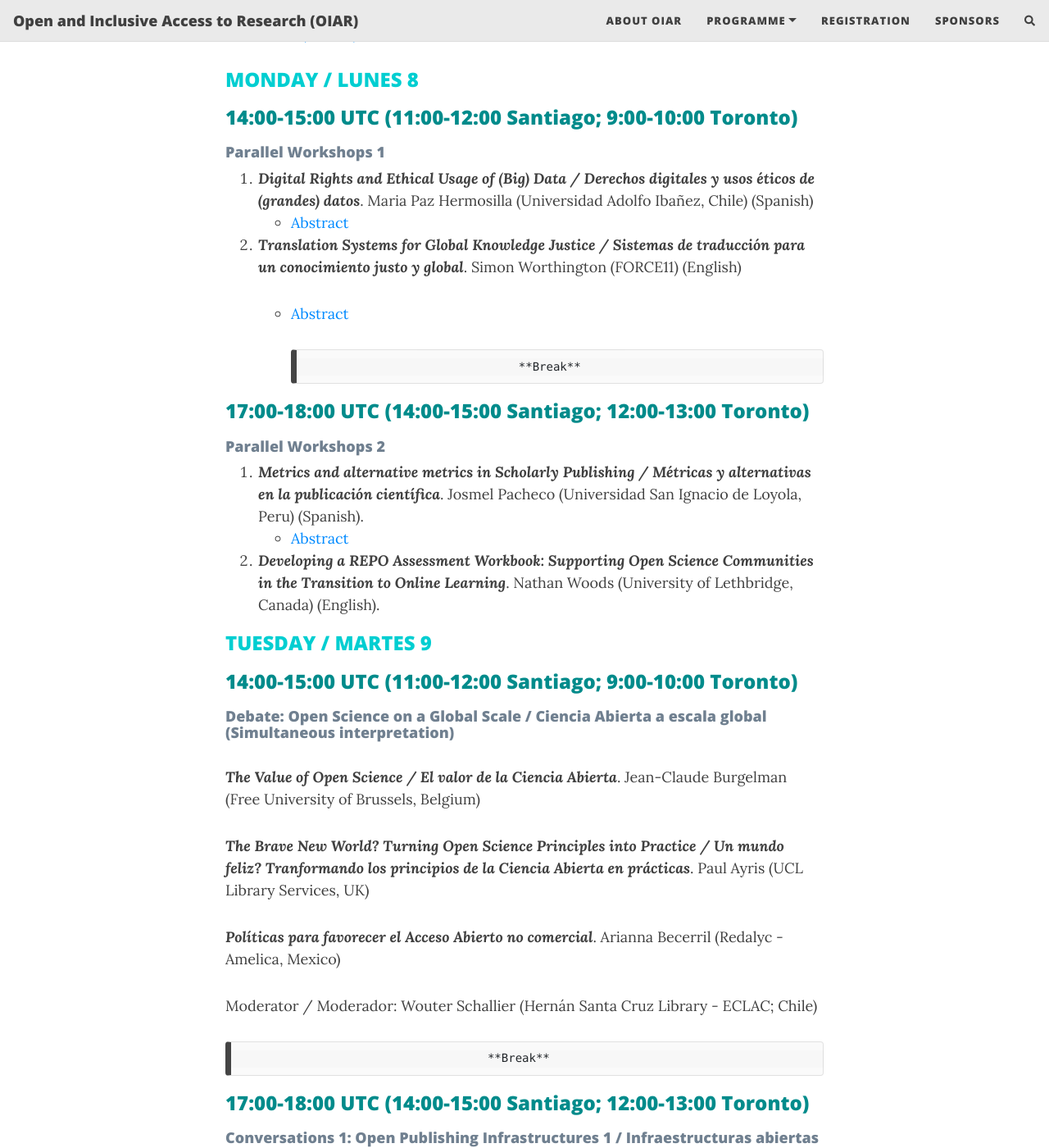
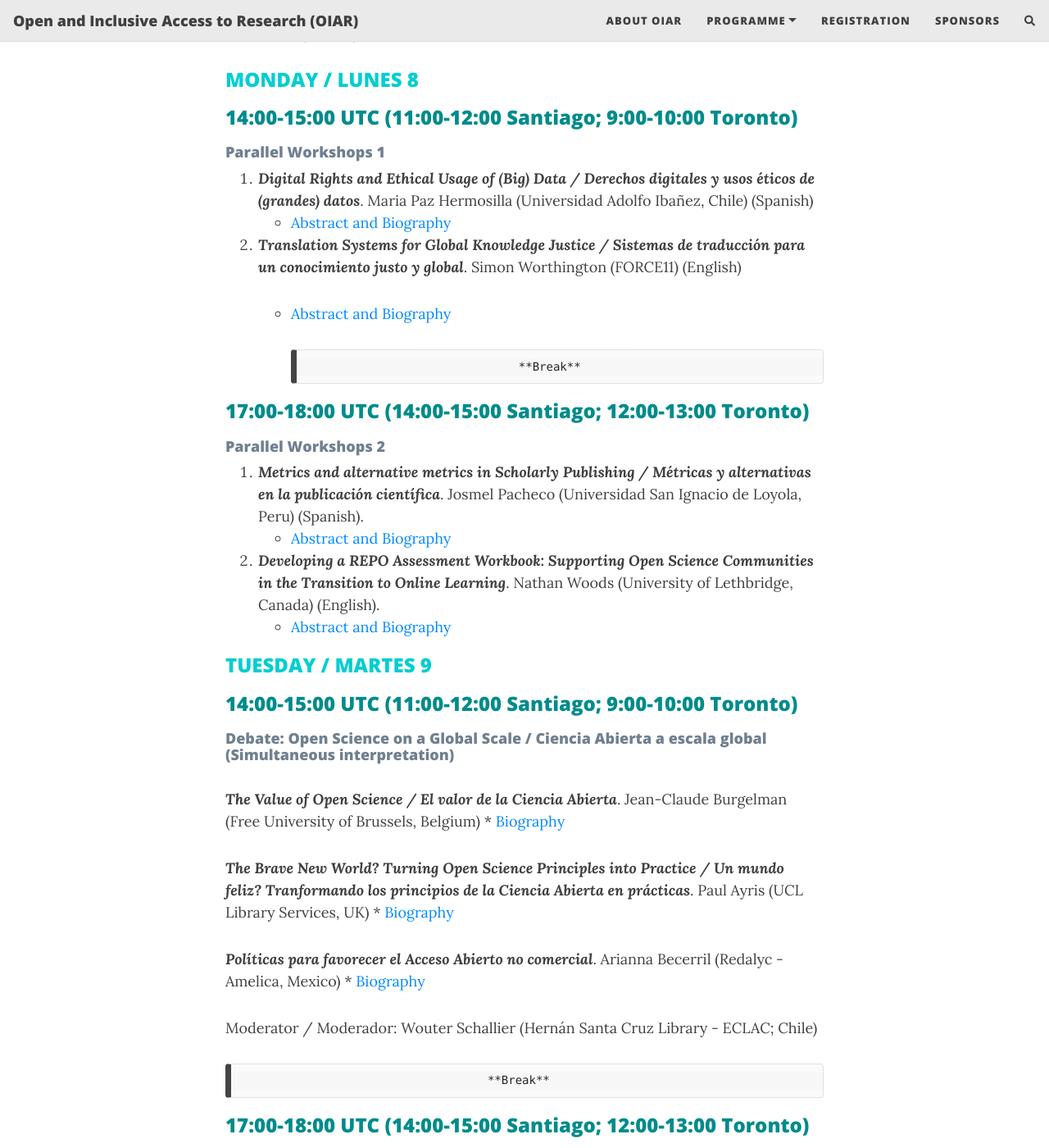
Before and after one commit to caedmon5/OIAR, a Jekyll site: the page built from programme.md, in a window 1280 px wide and 1400 px high, scrolled down 585 px. Shown: the whole window at 82% size. Built offline with Jekyll 4.4.1, drawn with Linux system fonts in a browser that asks for light colours; nearby versions of some CDN libraries; comment, search, counter and statistics services are not loaded; some of the changed text lies outside the part shown.

Commit message:
Update programme.md
added links to abstract/bio pages for some speakers

```diff
--- a/programme.md
+++ b/programme.md
@@ -17,10 +17,10 @@ A [calendar (.ics file) is available for this conference](assets/img/OIAR.ics)
 ### <span style="color: DarkCyan;">14:00-15:00 UTC (11:00-12:00 Santiago; 9:00-10:00 Toronto)</span>
 #### <span style="color: SlateGray;">Parallel Workshops 1</span>
 1. ***Digital Rights and Ethical Usage of (Big) Data / Derechos digitales y usos éticos de (grandes) datos***. Maria Paz Hermosilla (Universidad Adolfo Ibañez, Chile) (Spanish)
-    * [Abstract](../abstracts/#pazM)
+    * [Abstract and Biography](../abstracts/#pazM)
 
 2. ***Translation Systems for Global Knowledge Justice / Sistemas de traducción para un conocimiento justo y  global***. Simon Worthington (FORCE11) (English)
-    * [Abstract](../abstracts/#worS)
+    * [Abstract and Biography](../abstracts/#worS)
 
                                          **Break**
 
@@ -28,10 +28,10 @@ A [calendar (.ics file) is available for this conference](assets/img/OIAR.ics)
 #### <span style="color: SlateGray;">Parallel Workshops 2</span>
 
 1. ***Metrics and alternative metrics in Scholarly Publishing / Métricas y alternativas en la publicación científica***. Josmel Pacheco (Universidad San Ignacio de Loyola, Peru) (Spanish).
-    * [Abstract](../abstracts/#pacJ)
+    * [Abstract and Biography](../abstracts/#pacJ)
 
 2. ***Developing a REPO Assessment Workbook: Supporting Open Science Communities in the Transition to Online Learning***. Nathan Woods (University of Lethbridge, Canada) (English).
-
+    * [Abstract and Biography](../abstracts/#wooN)
 
 
 
@@ -39,10 +39,13 @@ A [calendar (.ics file) is available for this conference](assets/img/OIAR.ics)
 ### <span style="color: DarkCyan;">14:00-15:00 UTC (11:00-12:00 Santiago; 9:00-10:00 Toronto)</span>
 #### <span style="color: SlateGray;">Debate: Open Science on a Global Scale / Ciencia Abierta a escala global (Simultaneous interpretation)</span>
 ***The Value of Open Science / El valor de la Ciencia Abierta***. Jean-Claude Burgelman (Free University of Brussels, Belgium)
+    * [Biography](../abstracts/#burJ)
 
 ***The Brave New World? Turning Open Science Principles into Practice / Un mundo feliz? Tranformando los principios de la Ciencia Abierta en prácticas***. Paul Ayris (UCL Library Services, UK)
+    * [Biography](../abstracts/#ayrP)
 
 ***Políticas para favorecer el Acceso Abierto no comercial***. Arianna Becerril (Redalyc - Amelica, Mexico)
+    * [Biography](../abstracts/#becA)
 
   Moderator / Moderador: Wouter Schallier (Hernán Santa Cruz Library - ECLAC; Chile)
 
@@ -57,6 +60,7 @@ A [calendar (.ics file) is available for this conference](assets/img/OIAR.ics)
 ### <span style="color: DarkCyan;">18:00-19:00 UTC (15:00-16:00 Santiago; 13:00-14:00 Toronto)</span>
 #### <span style="color: SlateGray;">Talk (Simultaneous interpretation)</span>
 ***Rethinking Scholarly Communications through the lens of Design Justice? / Repensar la comunicacion científica a través de la mirada de la "Design Justice"?***. Leslie Chan (University of Toronto, Canada)
+    * [Biography](../abstracts/#chaL)
 
 Moderador / Moderator: Eduardo Giordanino (Universidad de Buenos Aires, Argentina)
 
@@ -66,10 +70,13 @@ Moderador / Moderator: Eduardo Giordanino (Universidad de Buenos Aires, Argentin
 ### <span style="color: DarkCyan;">14:00-15:00 UTC (11:00-12:00 Santiago; 9:00-10:00 Toronto)</span>
 #### <span style="color: SlateGray;">Parallel Workshops 3</span>
 1. ***Geographic diversity in academic publishing: could all voices be heard? /Diversidad geográfica en la publicación académica: pueden oirse todas las voces?***. Barbara Rivera (Universidad de Chile) (Spanish)
+    * [Abstract and Biography](../abstracts/#rivB)
 
 2. ***What Open Science do we want? Challenges and disputes for the democratization of knowledge / Qué Ciencia Abierta queremos? Desafíos y disputas en la democratización del conocimiento***. Thaiane Oliveira (Universidade Federal Fluminense, Brazil) (English)
+    * [Abstract and Biography](../abstracts/#oliT)
 
 3. ***Datos, humanidades y antropoceno: abriendo prácticas / Data, humanities and the antropocene: opening practices***. Virginia Brussa (Universidad Nacional de Rosario, Argentina)
+    * [Abstract and Biography](../abstracts/#bruV)
 
                                         **Break**
 
@@ -87,6 +94,7 @@ Moderator / Moderadora: Fiona Murphy (MoreBrains, UK)
 ***Tendencias Recientes en las Políticas Científicas de Ciencia Abierta y Acceso Abierto en Iberoamérica (CLACSO)***. Dominique Babini (CLACSO-Amelica) y Laura Rovelli (UNLP-CONICET, FOLEC, Argentina)
 
 ***Herramienta 2 FOLEC-CLACSO. Para promover la bibliodiversidad y defender el multilingüismo***. Fernanda Beigel (INCIHUSA-CONICET/Centro de Estudios de la Circulación del Conocimiento- FCPYS-UNCuyo-Argentina)
+    * [Biography](../abstracts/#beiF)
 
   Moderator / Moderador: Carlos Authier (CONICET, Argentina)
 
```
